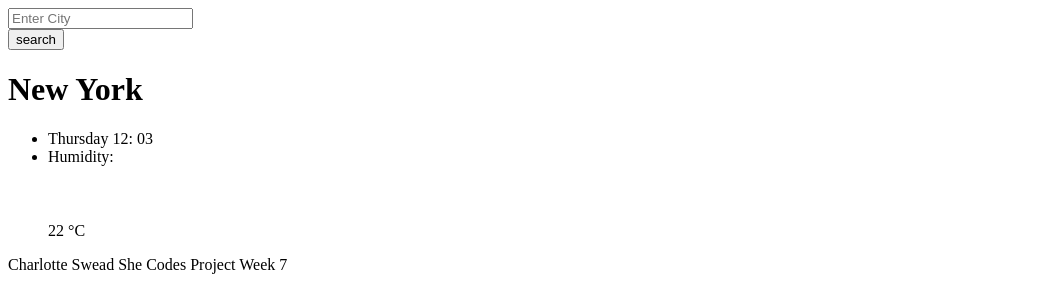
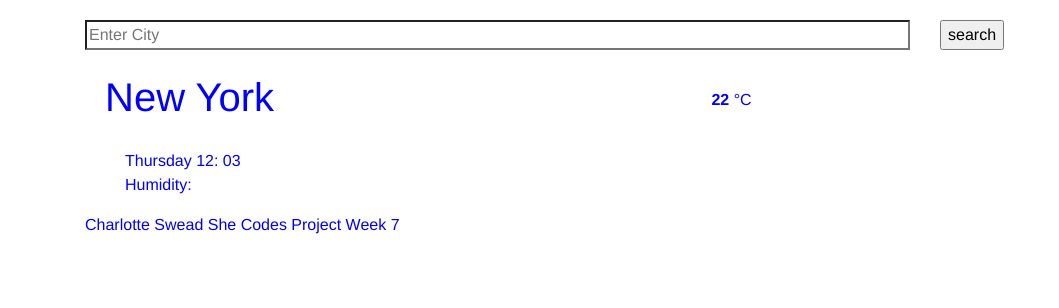
Before and after one commit to cswead/Week7, a plain HTML site: page Index.html in a window 1280 px wide. Shown: the whole page, without its empty margins (0-1059 px from the left). Drawn offline with nearby package versions, Linux system fonts and the light colour scheme; files whose address does not match are found by name.

Commit message:
Adding boostrap columns

```diff
--- a/Index.html
+++ b/Index.html
@@ -9,11 +9,14 @@
       src="https://kit.fontawesome.com/65d4cafb1f.js"
       crossorigin="anonymous"
     ></script>
+    <link rel="stylesheet" href="https://cdn.jsdelivr.net/npm/bootstrap@4.3.1/dist/css/bootstrap.min.css" integrity="sha384-ggOyR0iXCbMQv3Xipma34MD+dH/1fQ784/j6cY/iJTQUOhcWr7x9JvoRxT2MZw1T" crossorigin="anonymous">
+
   </head>
   <body>
+    <div class="container">
+      <div class="row">
+         <div class="col-9">
     <form>
-      <div class="row">
-        <div class="col-9">
           <input
             type="search"
             ;
@@ -21,12 +24,17 @@
             ;
             class="searchInput"
           />
+           </form>
         </div>
+      <div class="col-3">
+        </form>
+        <input type="submit" ; class="submitButton" ; value="search" ; />
+        </form>
       </div>
-      <div class="col-3 p-0">
-        <input type="submit" ; class="submitButton" ; value="search" ; />
-      </div>
-    </form>
+   </form>
+  </br>
+   <hr/>
+    <div class="col-6">
     <h1 id="chosenCity">New York</h1>
     <ul>
       <li>
@@ -38,21 +46,27 @@
         Humidity:
         <span id="humidity"></span>
         <strong> </strong>
-      </li>
-      <div class="col-6">
-        <div class="tempContainer">
+        </div>
+        </li>
+         <div class="col-6">
+        <span class="tempContainer">
           <canvas width="52" height="52"
             ><i class="fa-solid fa-cloud"></i
           ></canvas>
-          <div>
-            <span class="temp">22</span>
+            <span class="temp"><strong>22</strong></span>
             <span class="unit">°C</span>
+            </span>
           </div>
-        </div>
-      </div>
+
     </ul>
-    <p>Charlotte Swead She Codes Project Week 7</p>
+    <div class="col-12">
+    <p>Charlotte Swead She Codes Project Week 7</p></div>
     <script src="Week7/Source/script.js"></script>
-    <link rel="stylesheet" href="Week7/Source/style.css" />
+    <link
+      rel="stylesheet"
+      href="/Users/charlotteswead/Documents/SheCodes Lessons/Week7/Week7/Source/style.css"
+    />
+  </div>
+</div>
   </body>
 </html>
--- a/Source/style.css
+++ b/Source/style.css
@@ -0,0 +1,20 @@
+body {
+  font-family: Cerebri-Sans, Helvetica, Arial, sans-serif;
+  color: blue;
+  display: block;
+  margin: auto;
+  padding: 20px;
+  border-color: black;
+}
+.searchInput {
+  width: 100%;
+}
+h1 {
+  padding: 20px;
+}
+ul {
+  list-style: none;
+}
+hr {
+  color: black;
+}
```
